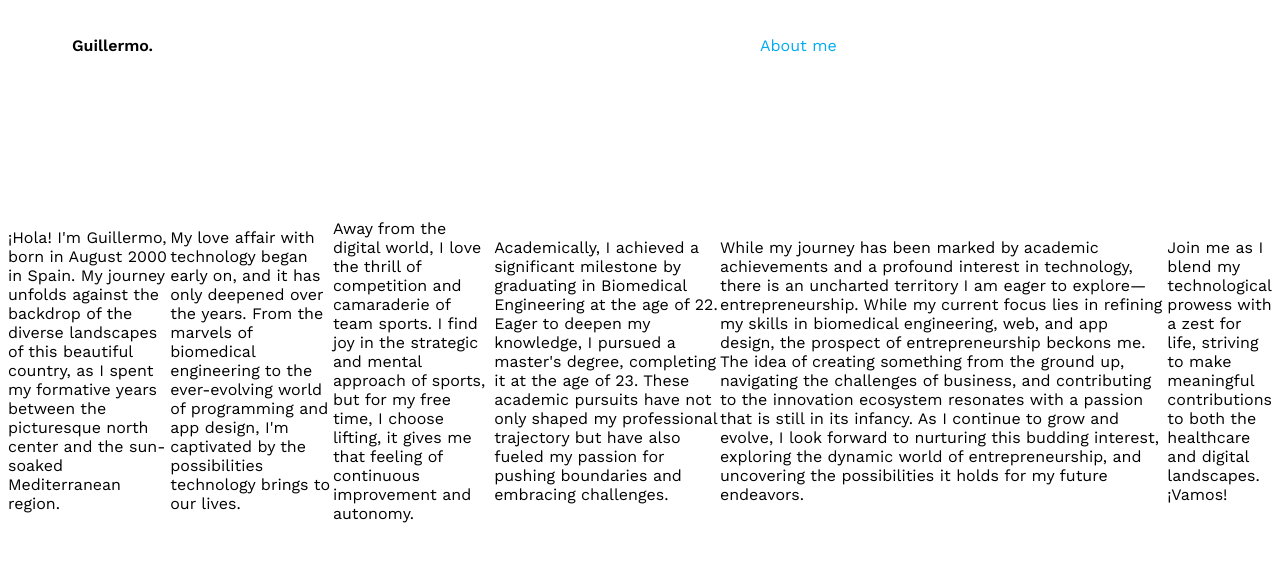
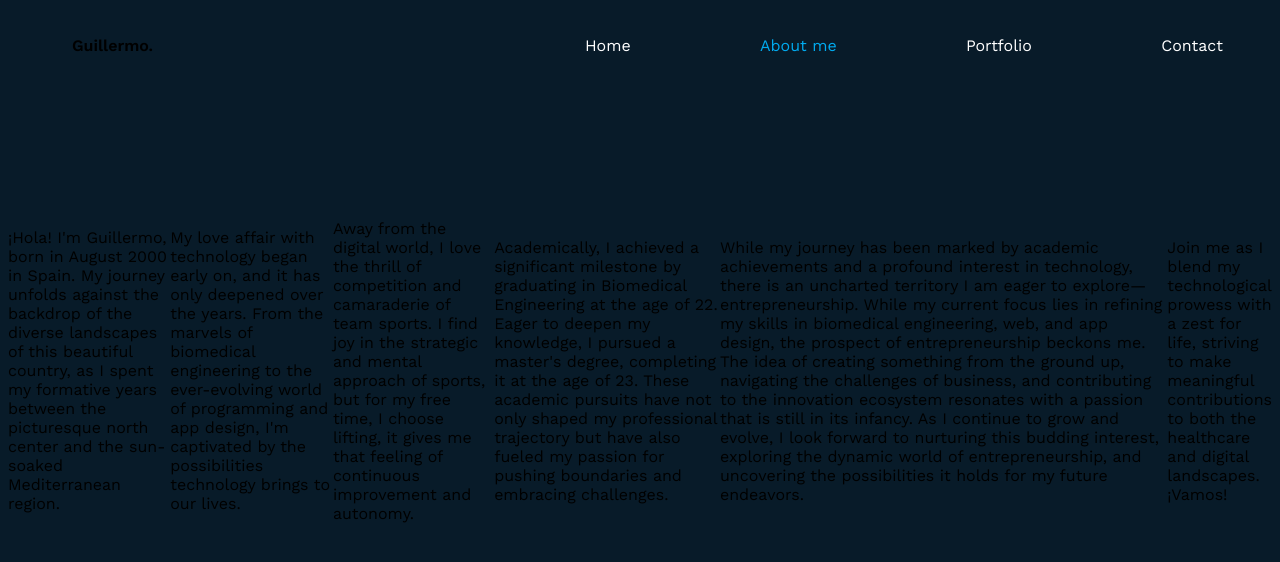
Before and after one commit to Balasteguisson/webportfolio, a Next.js app: page /home/aboutme in a window 1280 px wide. Shown: the top 562 px of the page. Built offline with nearby package versions, Linux system fonts and the light colour scheme.

Commit message:
Color de fondo modificado

```diff
--- a/src/app/globals.css
+++ b/src/app/globals.css
@@ -1,26 +1,13 @@
-:root {
-  --foreground-rgb: 0, 0, 0;
-  --background-start-rgb: #081b29;
-  --background-end-rgb: 0, 0, 77;
-}
-
 @media (prefers-color-scheme: dark) {
   :root {
     --foreground-rgb: 255, 255, 255;
-    --background-start-rgb: 0, 0, 0;
-    --background-end-rgb: 0, 0, 77;
   }
 }
 
 body {
   color: rgb(var(--foreground-rgb));
-  background: linear-gradient(
-      to bottom,
-      transparent,
-      rgb(var(--background-end-rgb))
-    )
-    rgb(var(--background-start-rgb));
-    min-height: 100svh;
+  background:#081b29;
+  min-height: 100svh;
 }
 
 .contentContainer {
```
